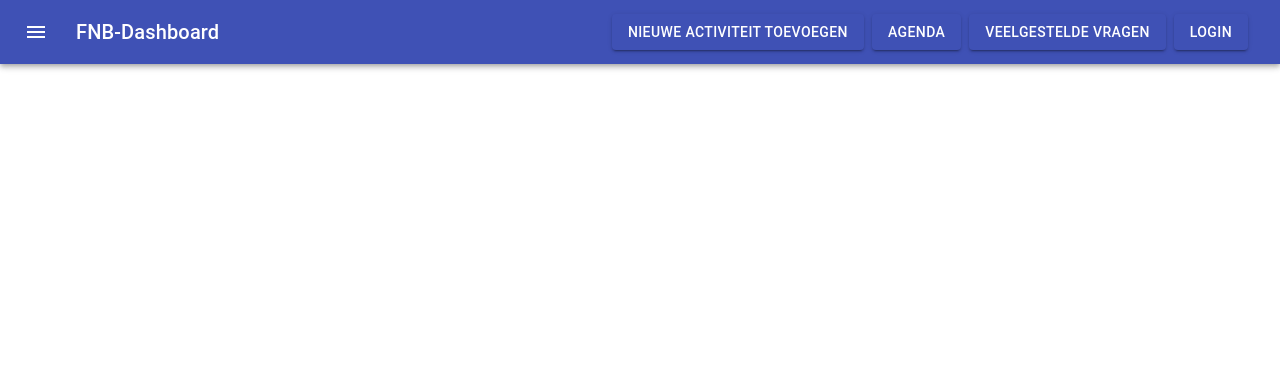
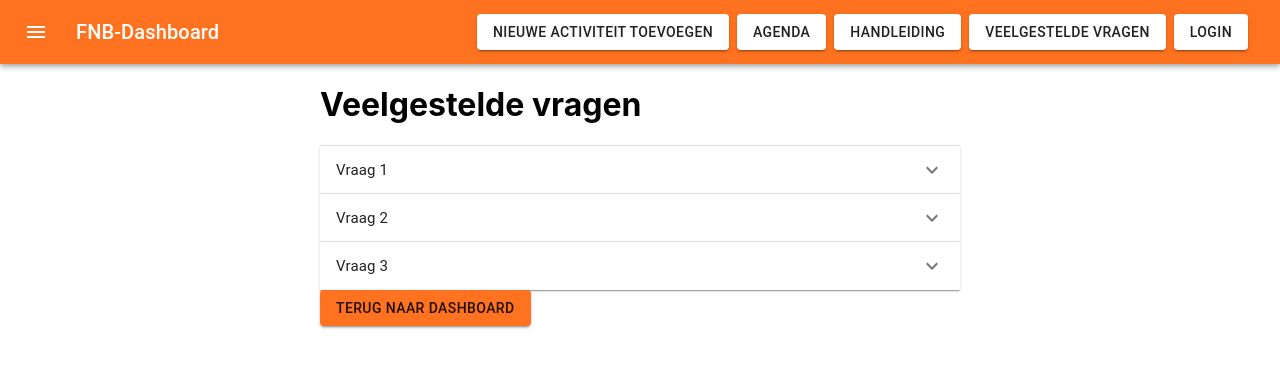
Before and after one commit to BrianBplusplus/fnb-dashboard, a React (Create React App) app: page /dashboard/faq in a window 1280 px wide. Shown: the top 368 px of the page. Built offline with nearby package versions, Linux system fonts and the light colour scheme.

Commit message:
Styling and content update
- Changed the primary and secondary theme colors
- Added dummy content to the FAQ page
- Fixed an HTML error on the Inputform
- Removed the TestComponent
- Deprecated MaterialUI dependencies

```diff
--- a/src/App.js
+++ b/src/App.js
@@ -1,5 +1,6 @@
 import React from "react";
 import { BrowserRouter as Router, Route, Switch } from "react-router-dom";
+import { MuiThemeProvider, createMuiTheme } from "@material-ui/core";
 
 import DashboardContainer from "./components/DashboardContainer";
 import Faq from "./components/Faq";
@@ -7,8 +8,20 @@ import Header from "./components/Header";
 import InputForm from "./components/InputForm";
 import LoginPage from "./components/LoginPage";
 
+const theme = createMuiTheme({
+  palette: {
+    primary: {
+      main: "#ff7320",
+    },
+    secondary: {
+      main: "#fff",
+    },
+  },
+});
+
 const App = () => {
   return (
+    <MuiThemeProvider theme={theme}>
       <Router>
         <Header />
 
@@ -19,6 +32,7 @@ const App = () => {
           <Route exact path="/" component={LoginPage} />
         </Switch>
       </Router>
+    </MuiThemeProvider>
   );
 };
 
--- a/src/components/DashboardContainer.js
+++ b/src/components/DashboardContainer.js
@@ -1,9 +1,6 @@
 import React from "react";
 import { Link } from "react-router-dom";
-
-import Button from "@material-ui/core/Button";
-import ButtonGroup from "@material-ui/core/ButtonGroup";
-import { makeStyles } from "@material-ui/core/styles";
+import { Button, ButtonGroup, makeStyles } from "@material-ui/core";
 
 const useStyles = makeStyles((theme) => ({
   root: {
@@ -22,13 +19,15 @@ const DashboardContainer = () => {
   return (
     <div className={classes.root}>
       <h1>FNB-Dashboard</h1>
-      <ButtonGroup color="primary" aria-label="large outlined primary button group">
+      <ButtonGroup color="primary" aria-label="contained primary button group">
         <Button component={Link} to={"/dashboard/invoeren"}>
           Nieuwe activiteit toevoegen
         </Button>
         <Button component={Link} to={"/dashboard/agenda"}>
           Agenda bekijken
         </Button>
+      </ButtonGroup>
+      <ButtonGroup color="primary" aria-label="contained primary button group">
         <Button component={Link} to={"/dashboard/handleiding"}>
           Handleiding
         </Button>
--- a/src/components/Faq.js
+++ b/src/components/Faq.js
@@ -1,7 +1,83 @@
 import React from "react";
+import { Link } from "react-router-dom";
+import {
+  Accordion,
+  AccordionSummary,
+  AccordionDetails,
+  Typography,
+  Button,
+  makeStyles,
+} from "@material-ui/core";
+import ExpandMoreIcon from "@material-ui/icons/ExpandMore";
+
+const useStyles = makeStyles((theme) => ({
+  root: {
+    width: "50%",
+    margin: "0 auto",
+  },
+  heading: {
+    fontSize: theme.typography.pxToRem(15),
+    fontWeight: theme.typography.fontWeightRegular,
+  },
+}));
 
 const Faq = () => {
-  return <div></div>;
+  const classes = useStyles();
+
+  return (
+    <div className={classes.root}>
+      <h1>Veelgestelde vragen</h1>
+      <Accordion>
+        <AccordionSummary
+          expandIcon={<ExpandMoreIcon />}
+          aria-controls="panel1a-content"
+          id="panel1a-header"
+        >
+          <Typography className={classes.heading}>Vraag 1</Typography>
+        </AccordionSummary>
+        <AccordionDetails>
+          <Typography>
+            Lorem ipsum dolor sit amet, consectetur adipiscing elit. Suspendisse malesuada lacus ex,
+            sit amet blandit leo lobortis eget.
+          </Typography>
+        </AccordionDetails>
+      </Accordion>
+      <Accordion>
+        <AccordionSummary
+          expandIcon={<ExpandMoreIcon />}
+          aria-controls="panel2a-content"
+          id="panel2a-header"
+        >
+          <Typography className={classes.heading}>Vraag 2</Typography>
+        </AccordionSummary>
+        <AccordionDetails>
+          <Typography>
+            Lorem ipsum dolor sit amet, consectetur adipiscing elit. Suspendisse malesuada lacus ex,
+            sit amet blandit leo lobortis eget.
+          </Typography>
+        </AccordionDetails>
+      </Accordion>
+      <Accordion>
+        <AccordionSummary
+          expandIcon={<ExpandMoreIcon />}
+          aria-controls="panel3a-content"
+          id="panel3a-header"
+        >
+          <Typography className={classes.heading}>Vraag 3</Typography>
+        </AccordionSummary>
+        <AccordionDetails>
+          <Typography>
+            Lorem ipsum dolor sit amet, consectetur adipiscing elit. Suspendisse malesuada lacus ex,
+            sit amet blandit leo lobortis eget.
+          </Typography>
+        </AccordionDetails>
+      </Accordion>
+
+      <Button component={Link} to={"/dashboard"} variant="contained" color="primary">
+        Terug naar dashboard
+      </Button>
+    </div>
+  );
 };
 
 export default Faq;
--- a/src/components/Header.js
+++ b/src/components/Header.js
@@ -1,12 +1,6 @@
 import React from "react";
 import { Link } from "react-router-dom";
-
-import { makeStyles } from "@material-ui/core/styles";
-import AppBar from "@material-ui/core/AppBar";
-import Toolbar from "@material-ui/core/Toolbar";
-import Typography from "@material-ui/core/Typography";
-import Button from "@material-ui/core/Button";
-import IconButton from "@material-ui/core/IconButton";
+import { makeStyles, AppBar, Toolbar, Typography, Button, IconButton } from "@material-ui/core";
 import MenuIcon from "@material-ui/icons/Menu";
 
 const useStyles = makeStyles((theme) => ({
@@ -33,13 +27,18 @@ const Header = () => {
     <div className={classes.root}>
       <AppBar position="static">
         <Toolbar>
-          <IconButton edge="start" className={classes.menuButton} color="inherit" aria-label="menu">
+          <IconButton
+            edge="start"
+            className={classes.menuButton}
+            color="secondary"
+            aria-label="menu"
+          >
             <MenuIcon />
           </IconButton>
           <Typography
             component={Link}
             to={"/dashboard"}
-            color="inherit"
+            color="secondary"
             variant="h6"
             className={classes.title}
           >
@@ -51,7 +50,7 @@ const Header = () => {
             component={Link}
             to={"/dashboard/invoeren"}
             variant="contained"
-            color="primary"
+            color="secondary"
           >
             Nieuwe activiteit toevoegen
           </Button>
@@ -61,7 +60,7 @@ const Header = () => {
             component={Link}
             to={"/dashboard/agenda"}
             variant="contained"
-            color="primary"
+            color="secondary"
           >
             Agenda
           </Button>
@@ -69,9 +68,19 @@ const Header = () => {
           <Button
             className={classes.menuLinks}
             component={Link}
+            to={"/dashboard/handleiding"}
+            variant="contained"
+            color="secondary"
+          >
+            Handleiding
+          </Button>
+
+          <Button
+            className={classes.menuLinks}
+            component={Link}
             to={"/dashboard/faq"}
             variant="contained"
-            color="primary"
+            color="secondary"
           >
             Veelgestelde vragen
           </Button>
@@ -81,7 +90,7 @@ const Header = () => {
             component={Link}
             to={"/"}
             variant="contained"
-            color="primary"
+            color="secondary"
           >
             Login
           </Button>
--- a/src/components/InputForm.js
+++ b/src/components/InputForm.js
@@ -3,18 +3,19 @@ import React from "react";
 const InputForm = () => {
   return (
     <form>
-      <label for="maandcalender">maandcalender</label>
-      <input type="checkbox" id="maandcalender" name="maandcalender" value="maandcalender"></input>
-      <br></br>
-      <br></br>
-
-      <label for="date">Datum</label>
-      <input type="date" id="date" name="date" value="date"></input>
+      <label htmlFor="maandcalender">maandcalender</label>
+      <input type="checkbox" id="maandcalender" name="maandcalender"></input>
 
       <br></br>
       <br></br>
 
-      <label for="vestigingen">Vestigingen</label>
+      <label htmlFor="date">Datum</label>
+      <input type="date" id="date" name="date"></input>
+
+      <br></br>
+      <br></br>
+
+      <label htmlFor="vestigingen">Vestigingen</label>
       <select name="vestigingen" id="vestigingen">
         <option value="locatie1">Locatie 1</option>
         <option value="locatie2">Locatie 2</option>
@@ -24,35 +25,35 @@ const InputForm = () => {
       <br></br>
       <br></br>
 
-      <label for="activiteit">Activiteit</label>
+      <label htmlFor="activiteit">Activiteit</label>
       <input type="text" id="activiteit" name="activiteit" placeholder="Activiteit"></input>
 
       <br></br>
       <br></br>
 
-      <label for="website">website</label>
+      <label htmlFor="website">website</label>
       <input type="checkbox" id="website" name="website" value="website"></input>
 
       <br></br>
       <br></br>
 
-      <label for="activiteit">Aantal</label>
+      <label htmlFor="activiteit">Aantal</label>
       <input type="text" id="aantal" name="aantal" placeholder="Aantal"></input>
 
       <br></br>
       <br></br>
 
       <p>Tijd</p>
-      <label for="aanvang">Aanvang</label>
+      <label htmlFor="aanvang">Aanvang</label>
       <input type="time" id="aanvang" naam="aanvang"></input>
       <br></br>
-      <label for="einde">Einde</label>
+      <label htmlFor="einde">Einde</label>
       <input type="time" id="einde" naam="einde"></input>
 
       <br></br>
       <br></br>
 
-      <label for="doelgroep">Doelgroep</label>
+      <label htmlFor="doelgroep">Doelgroep</label>
       <select name="doelgroep" id="doelgroep">
         <option value="doelgroep1">Doelgroep 1</option>
         <option value="doelgroep2">Doelgroep 2</option>
@@ -62,7 +63,7 @@ const InputForm = () => {
       <br></br>
       <br></br>
 
-      <label for="soortactiviteit">Soort activiteit</label>
+      <label htmlFor="soortactiviteit">Soort activiteit</label>
       <select name="soortactiviteit" id="soortactiviteit">
         <option value="soortactiviteit1">Soort activiteit 1</option>
         <option value="soortactiviteit2">Soort activiteit 2</option>
@@ -72,13 +73,13 @@ const InputForm = () => {
       <br></br>
       <br></br>
 
-      <label for="bezoekers">Bezoekers</label>
+      <label htmlFor="bezoekers">Bezoekers</label>
       <input type="text" id="bezoekers" name="bezoekers" placeholder="Bezoekers"></input>
 
       <br></br>
       <br></br>
 
-      <label for="projecteigenaar">Projecteigenaar</label>
+      <label htmlFor="projecteigenaar">Projecteigenaar</label>
       <input
         type="text"
         id="projecteigenaar"
@@ -89,13 +90,13 @@ const InputForm = () => {
       <br></br>
       <br></br>
 
-      <label for="uitvoering">Uitvoering</label>
+      <label htmlFor="uitvoering">Uitvoering</label>
       <input type="text" id="uitvoering" name="uitvoering" placeholder="Uitvoering"></input>
 
       <br></br>
       <br></br>
 
-      <label for="uitvoering">Uitvoering</label>
+      <label htmlFor="uitvoering">Uitvoering</label>
       <input type="text" id="uitvoering" name="uitvoering" placeholder="Uitvoering"></input>
     </form>
   );
--- a/src/components/LoginPage.js
+++ b/src/components/LoginPage.js
@@ -1,8 +1,6 @@
 import React from "react";
 import { Link } from "react-router-dom";
-import { makeStyles } from "@material-ui/core/styles";
-import TextField from "@material-ui/core/TextField";
-import Button from "@material-ui/core/Button";
+import { makeStyles, TextField, Button } from "@material-ui/core";
 
 const useStyles = makeStyles((theme) => ({
   root: {
@@ -19,8 +17,8 @@ export default function BasicTextFields() {
 
   return (
     <form className={classes.root} noValidate autoComplete="off">
-      <TextField id="outlined-basic" label="Naam" variant="outlined" />
-      <TextField id="outlined-basic" label="Wachtwoord" variant="outlined" type="password" />
+      <TextField label="Naam" variant="outlined" />
+      <TextField label="Wachtwoord" variant="outlined" type="password" />
       <Button component={Link} to={"/dashboard"} variant="contained" color="primary">
         Inloggen
       </Button>
```
Also changed, not shown: src/components/Testcomponent.js (deleted, +0 -12 lines), src/style.css (+3 -5 lines). Lines whose indentation alone changed are shown as unchanged.
